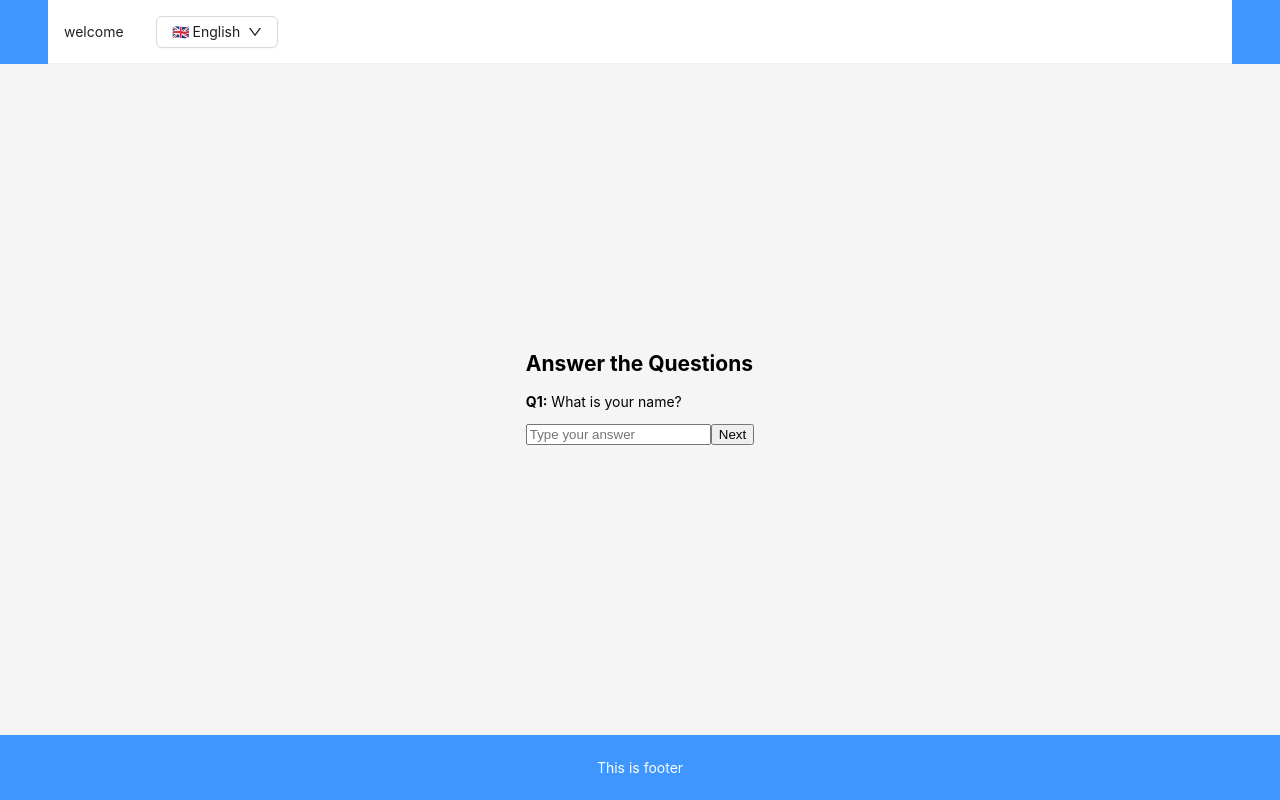
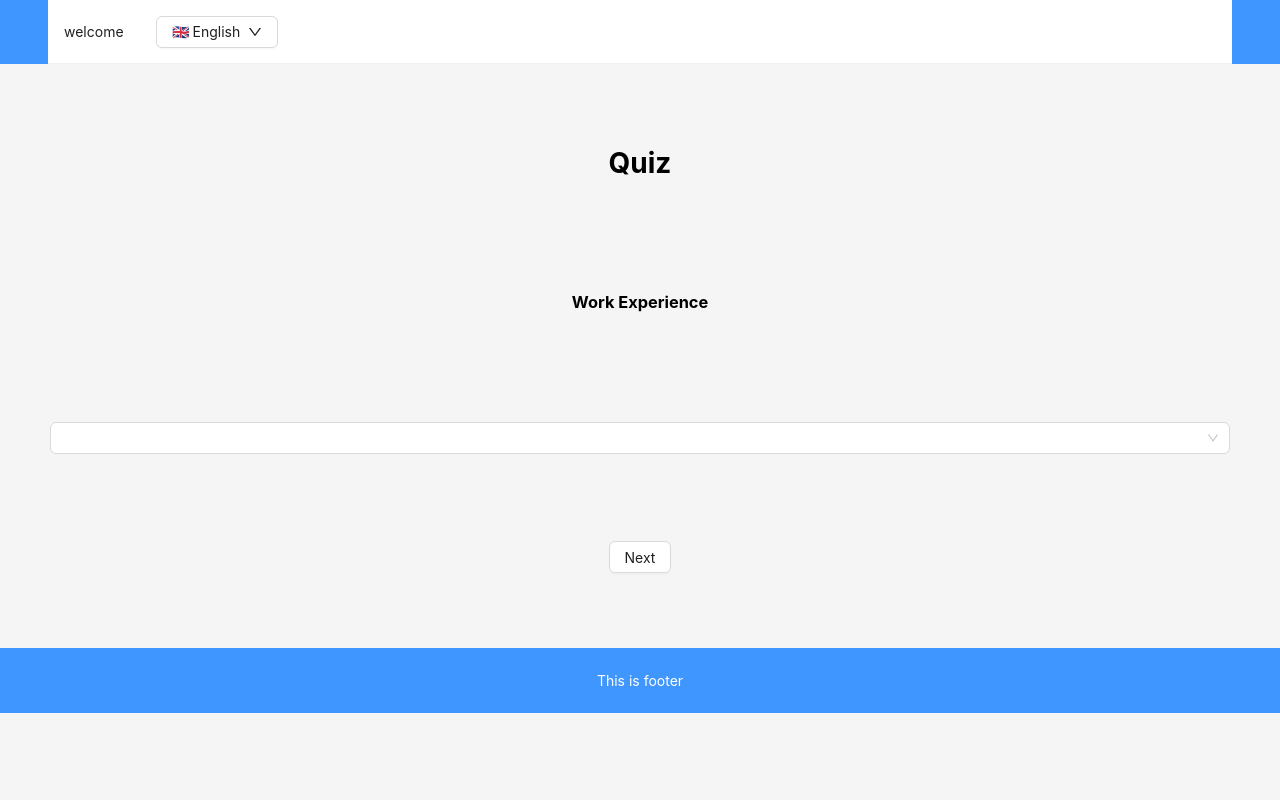
Before and after one commit to KaranVikas/onip, a React (Create React App) app: page /in_stream in a window 1280 px wide. Built offline with nearby package versions, Linux system fonts and the light colour scheme; what @react-pdf/renderer would draw is missing.

Commit message:
(feat)- Worked on upstream

```diff
--- a/src/pages/Instream/InStream.jsx
+++ b/src/pages/Instream/InStream.jsx
@@ -1,60 +1,99 @@
-import React, { useState } from "react";
+import { useState } from "react";
+import { Button, Select } from "antd";
+
+const contentStyle = {
+  textAlign: "center",
+  minHeight: 120,
+  lineHeight: "120px",
+  padding: "20px 50px",
+  overflow: "scroll",
+};
 
 const InSteam = () => {
-  // Array of questions
-  const questions = [
-    "What is your name?",
-    "What is your favorite color?",
-    "Where do you live?",
-    "What is your favorite hobby?",
-  ];
+  const [questions, setQuestions] = useState([
+    {
+      id: 1,
+      text: "Work Experience",
+      answer: "",
+      options: ["Red", "Blue", "Green", "Yellow"],
+    },
+    {
+      id: 2,
+      text: "What is your favorite animal?",
+      answer: "",
+      options: ["Dog", "Cat", "Elephant", "Tiger"],
+    },
+    {
+      id: 3,
+      text: "What is your favorite food?",
+      answer: "",
+      options: ["Pizza", "Sushi", "Burger", "Salad"],
+    },
+    {
+      id: 4,
+      text: "What is your favorite food?",
+      answer: "",
+      options: ["Pizza", "Sushi", "Burger", "Salad"],
+    },
+    {
+      id: 5,
+      text: "What is your favorite food?",
+      answer: "",
+      options: ["Pizza", "Sushi", "Burger", "Salad"],
+    },
+  ]);
 
-  // State to track answers
-  const [answers, setAnswers] = useState([]);
-  const [visibleQuestions, setVisibleQuestions] = useState([0]); // Start with the first question visible
+  const [currentQuestionIndex, setCurrentQuestionIndex] = useState(0);
 
-  // Handle answer submission
-  const handleAnswerSubmit = (event, questionIndex) => {
-    event.preventDefault();
-    const answer = event.target.elements.answer.value;
-    if (answer.trim()) {
-      const updatedAnswers = [...answers];
-      updatedAnswers[questionIndex] = answer; // Update the answer for the current question
-      setAnswers(updatedAnswers);
+  const handleAnswerChange = (index, value) => {
+    const updatedQuestions = [...questions];
+    updatedQuestions[index].answer = value;
+    setQuestions(updatedQuestions);
+    console.log({ updatedQuestions });
+  };
 
-      // Show the next question if available
-      if (questionIndex < questions.length - 1) {
-        setVisibleQuestions([...visibleQuestions, questionIndex + 1]);
-      }
-      event.target.reset();
+  const handleNextQuestion = () => {
+    if (currentQuestionIndex < questions.length - 1) {
+      console.log("Current Question", currentQuestionIndex);
+      setCurrentQuestionIndex(currentQuestionIndex + 1);
     }
+    console.log(currentQuestionIndex);
+  };
+
+  const calculateScore = () => {
+    console.log("calculateScore");
   };
 
   return (
-    <div style={{ padding: "20px", maxWidth: "600px", margin: "auto" }}>
-      <h2>Answer the Questions</h2>
-      {visibleQuestions.map((questionIndex) => (
-        <div key={questionIndex} style={{ marginBottom: "20px" }}>
-          <form onSubmit={(event) => handleAnswerSubmit(event, questionIndex)}>
-            <p>
-              <strong>Q{questionIndex + 1}:</strong> {questions[questionIndex]}
-            </p>
-            {answers[questionIndex] ? (
-              <p>
-                <strong>Answer:</strong> {answers[questionIndex]}
-              </p>
-            ) : (
-              <>
-                <input
-                  type="text"
-                  name="answer"
-                  placeholder="Type your answer"
-                  required
-                />
-                <button type="submit">Next</button>
-              </>
-            )}
-          </form>
+    <div style={contentStyle}>
+      <h1>Quiz</h1>
+      {questions.slice(0, currentQuestionIndex + 1).map((question, index) => (
+        <div key={question.id} style={{ marginBottom: "10px" }}>
+          <h3>{question.text}</h3>
+          <Select
+            style={{ width: "100%" }}
+            value={question.answer}
+            onChange={(value) => handleAnswerChange(index, value)}
+          >
+            {question.options.map((option, optionIndex) => (
+              <Select.Option key={optionIndex} value={option}>
+                {option}
+              </Select.Option>
+            ))}
+          </Select>
+          {currentQuestionIndex === index && (
+            <Button
+              onClick={
+                currentQuestionIndex === questions.length - 1
+                  ? calculateScore
+                  : handleNextQuestion
+              }
+            >
+              {currentQuestionIndex === questions.length - 1
+                ? "Calculate Score"
+                : "Next"}
+            </Button>
+          )}
         </div>
       ))}
     </div>
--- a/src/pages/PHDStream/PHDStream.jsx
+++ b/src/pages/PHDStream/PHDStream.jsx
@@ -21,7 +21,7 @@ const PHDStream = () => {
   const [answer, setAnswers] = useState({});
   const [isModalOpen, setIsModalOpen] = useState(false);
   const [currentQuestionIndex, setCurrentQuestionIndex] = useState(0);
-  const [selectedValue, setSelectedValue] = useState(""); // Tracks current question
+  const [visibleQuestions, setVisibleQuestions] = useState([0]);
 
   const questions = [
     {
@@ -157,8 +157,12 @@ const PHDStream = () => {
       Toronto: 0,
     },
   };
-  const handleScoreChange = (question, value) => {
-    console.log({ question, value });
+
+  const handleScoreChange = (question, value, event, questionIndex) => {
+    event.preventDefault();
+    console.log({ question, value, questionIndex });
+    const answer = event.target.elements.answer.value;
+
     const newScore = scoreMapping[question]?.[value] || 0; // Get the new score
 
     // Save answer to the answers state
@@ -186,36 +190,24 @@ const PHDStream = () => {
       }
       const previousScore = updatedAnswers[category][question]?.score || 0; // Retrieve the previous score
       updatedAnswers[category][question] = {
-        description: value,
+        description: answer,
         score: newScore,
       };
 
       // Update the total score
       setTotalScore((prevScore) => prevScore - previousScore + newScore);
+
+      if (questionIndex < questions.length - 1) {
+        setVisibleQuestions((prevVisibleQuestions) => [
+          ...prevVisibleQuestions,
+          questionIndex + 1,
+        ]);
+      }
+      event.target.reset();
       return updatedAnswers;
     });
-    console.log(newScore);
     console.log({ answer });
   };
-
-  // const nextQuestion = () => {
-  //   if (selectedValue) {
-  //     setAnswers((prevAnswers) => ({
-  //       ...prevAnswers,
-  //       [questions[currentQuestionIndex].key]: selectedValue,
-  //     }));
-  //   }
-  //   setSelectedValue("");
-  //   if (currentQuestionIndex < questions.length - 1) {
-  //     setCurrentQuestionIndex(currentQuestionIndex + 1);
-  //   }
-  // };
-  //
-  // const prevQuestion = () => {
-  //   if (currentQuestionIndex > 0) {
-  //     setCurrentQuestionIndex(currentQuestionIndex - 1);
-  //   }
-  // };
 
   return (
     <>
@@ -236,6 +228,41 @@ const PHDStream = () => {
             maxWidth: 600,
           }}
         >
+          Answer the Questions
+          {visibleQuestions.map((questionIndex) => (
+            <div key={questionIndex} style={{ marginBottom: "20px" }}>
+              <Form.Item
+                label={questions[currentQuestionIndex].label}
+                onChange={(value, event) =>
+                  handleScoreChange(
+                    questions[currentQuestionIndex].key,
+                    value,
+                    event,
+                    questionIndex,
+                  )
+                }
+              >
+                <Select
+                  style={{ width: "100%" }}
+                  // value={selectedValue}
+                  onChange={(value, event) =>
+                    handleScoreChange(
+                      questions[currentQuestionIndex].key,
+                      value,
+                      event,
+                      questionIndex,
+                    )
+                  }
+                >
+                  {questions[currentQuestionIndex].options.map((option) => (
+                    <Select.Option key={option} value={option}>
+                      {option}
+                    </Select.Option>
+                  ))}
+                </Select>
+              </Form.Item>
+            </div>
+          ))}
           {/*    Render current question*/}
           <Form.Item label={questions[currentQuestionIndex].label}>
             <Select
@@ -252,7 +279,6 @@ const PHDStream = () => {
               ))}
             </Select>
           </Form.Item>
-
           {currentQuestionIndex === questions.length - 1 && (
             <div
               style={{
```
